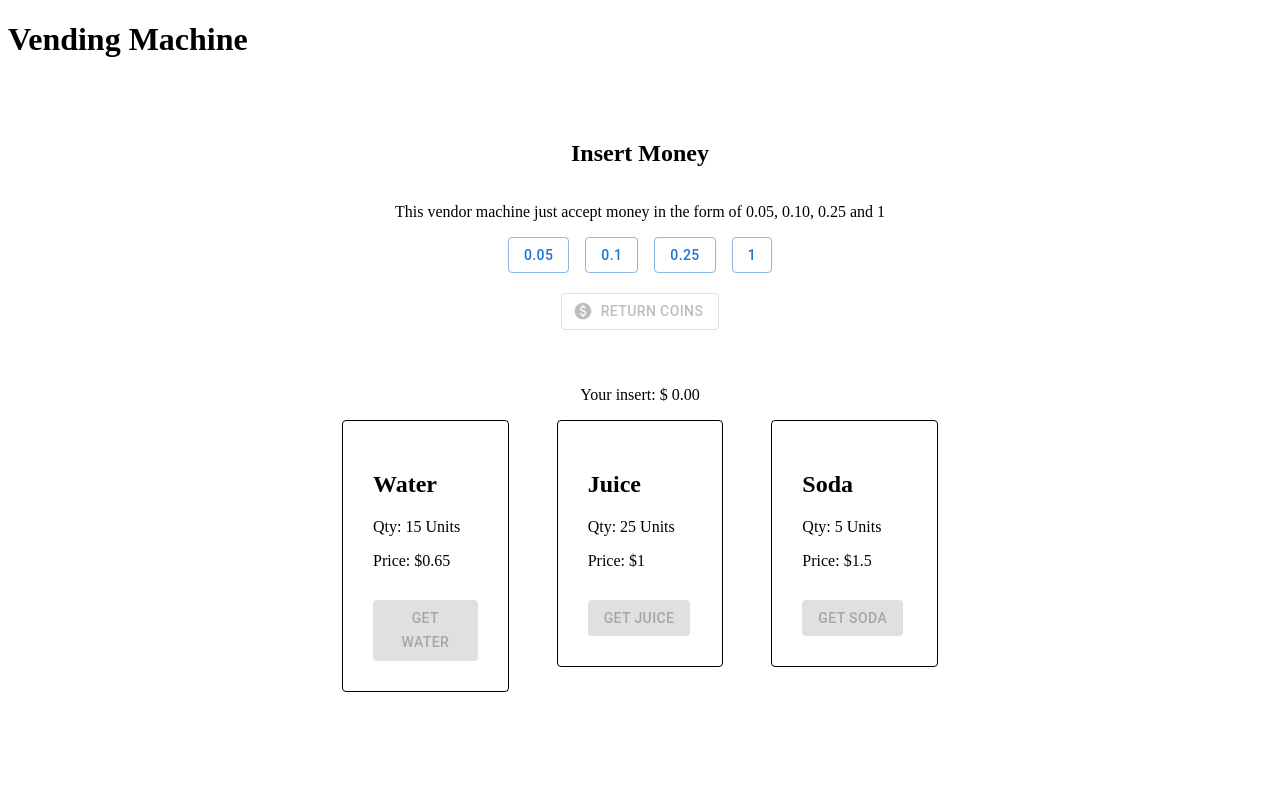
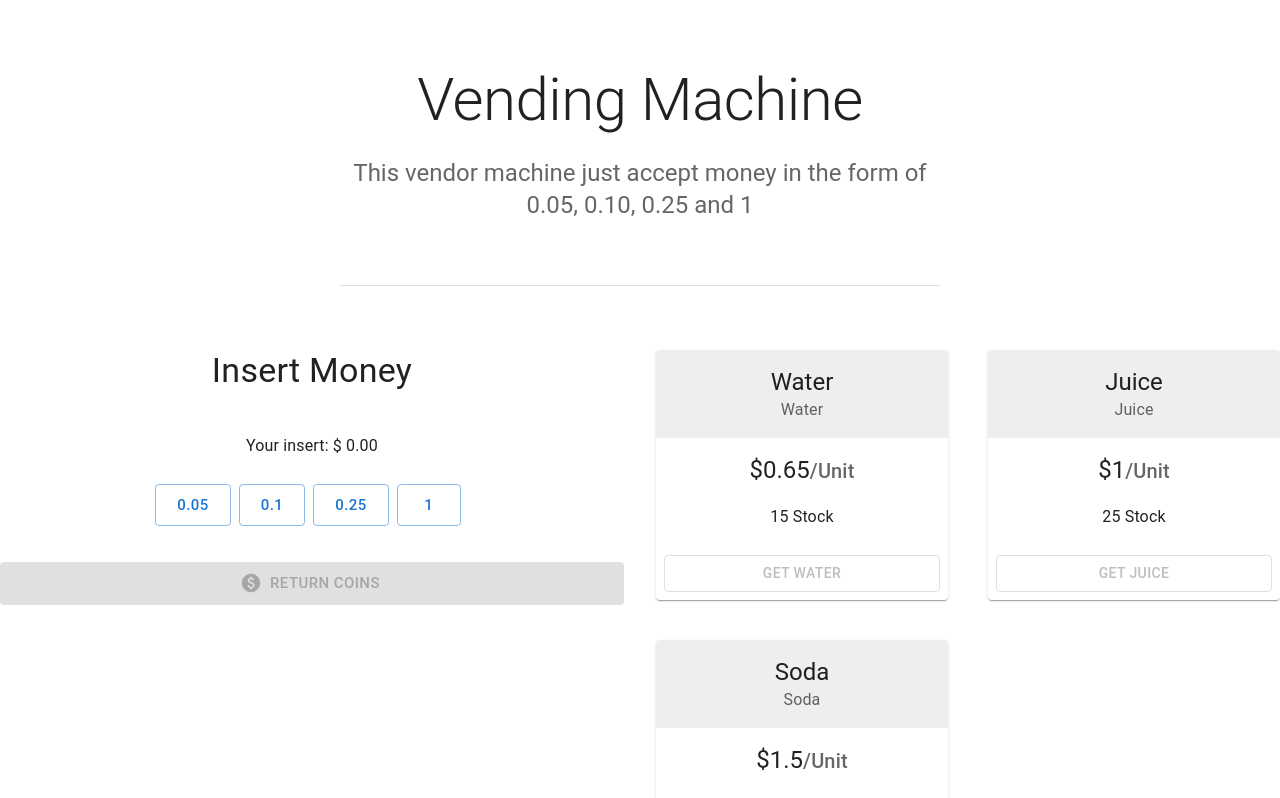
Before and after one commit to TeriLuna/vending-machine, a React (Create React App) app: page / in a window 1280 px wide. Shown: the top 798 px of the page. Built offline with nearby package versions, Linux system fonts and the light colour scheme.

Commit message:
adding header and footer components, and style applied to the whole app

```diff
--- a/src/App.js
+++ b/src/App.js
@@ -1,3 +1,7 @@
+import { CssBaseline } from "@mui/material";
+
+import Footer from "./Component/Footer";
+import Header from "./Component/Header";
 import VendorMachine from "./Component/VendorMachine";
 
 import { IncomeProvider } from "./Context/IncomeProvider";
@@ -5,8 +9,10 @@ import { IncomeProvider } from "./Context/IncomeProvider";
 function App() {
   return (
     <IncomeProvider>
-      <h1>Vending Machine</h1>
+      <CssBaseline />
+      <Header />
       <VendorMachine />
+      <Footer />
     </IncomeProvider>
   );
 }
--- /dev/null
+++ b/src/Component/Footer.jsx
@@ -0,0 +1,36 @@
+import React from "react";
+
+import { Container, Link, Typography } from "@mui/material";
+
+const Footer = () => {
+  return (
+    <Container
+      maxWidth="md"
+      component="footer"
+      sx={{
+        borderTop: (theme) => `1px solid ${theme.palette.divider}`,
+        mt: 8,
+        py: 3,
+      }}
+    >
+      <Typography
+        variant="body2"
+        color="text.secondary"
+        align="center"
+        sx={{ mt: 5 }}
+      >
+        {"Copyright © "}
+        <Link
+          color="inherit"
+          href="https://github.com/TeriLuna/vending-machine"
+        >
+          Catherine Lozada Bedoya
+        </Link>{" "}
+        {new Date().getFullYear()}
+        {"."}
+      </Typography>
+    </Container>
+  );
+};
+
+export default Footer;
--- /dev/null
+++ b/src/Component/Header.jsx
@@ -0,0 +1,39 @@
+import React from "react";
+
+import { Container, Typography } from "@mui/material";
+
+const Header = () => {
+  return (
+    <Container
+      disableGutters
+      maxWidth="sm"
+      component="main"
+      sx={{
+        py: 8,
+        mb: 8,
+        borderBottom: (theme) => `1px solid ${theme.palette.divider}`,
+      }}
+    >
+      <Typography
+        component="h1"
+        variant="h2"
+        align="center"
+        color="text.primary"
+        gutterBottom
+      >
+        Vending Machine
+      </Typography>
+      <Typography
+        variant="h5"
+        align="center"
+        color="text.secondary"
+        component="p"
+      >
+        This vendor machine just accept money in the form of 0.05, 0.10, 0.25
+        and 1
+      </Typography>
+    </Container>
+  );
+};
+
+export default Header;
--- a/src/Component/InputCoin.jsx
+++ b/src/Component/InputCoin.jsx
@@ -1,43 +1,35 @@
-import React, { useContext } from "react";
+import React from "react";
 
-import { Button, ButtonGroup, Container, Stack } from "@mui/material";
+import { Box, Button, Grid } from "@mui/material";
 import PaidIcon from "@mui/icons-material/Paid";
 
 import moneyList from "../Data/moneyAcceptance.json";
-import { IncomeContext } from "../Context/IncomeProvider";
 
-const InputCoin = () => {
-  const { handleCoinCount, totalCountCoin, handleReturnCoins } =
-    useContext(IncomeContext);
-
+const InputCoin = (props) => {
+  const { handleReturnCoins, handleCoinCount, totalCountCoin } = props;
   return (
-    <Container
-      sx={{
-        display: "flex",
-        flexDirection: "column",
-        alignItems: "center",
-        marginY: "40px",
-      }}
-    >
-      <h2>Insert Money</h2>
-      <p>
-        This vendor machine just accept money in the form of 0.05, 0.10, 0.25
-        and 1
-      </p>
-      <ButtonGroup variant="outlined" aria-label="outlined button group">
-        <Stack direction="row" spacing={2}>
+    <>
+      <Grid container justifyContent="center">
         {moneyList.map((money, i) => {
           let valueCoin = money.value;
           return (
-              <Button key={i} onClick={() => handleCoinCount(valueCoin)}>
+            <Grid item key={i} maxWidth="xs" mb={2} mr>
+              <Button
+                onClick={() => handleCoinCount(valueCoin)}
+                variant="outlined"
+                size="large"
+              >
                 {valueCoin}
               </Button>
+            </Grid>
           );
         })}
-        </Stack>
-      </ButtonGroup>
+      </Grid>
+      <Box display="flex" flexDirection="column" justifyContent="center">
         <Button
-        variant="outlined"
+          variant="contained"
+          color="secondary"
+          size="large"
           disabled={!totalCountCoin}
           startIcon={<PaidIcon />}
           sx={{ marginTop: "20px" }}
@@ -45,7 +37,8 @@ const InputCoin = () => {
         >
           Return Coins
         </Button>
-    </Container>
+      </Box>
+    </>
   );
 };
 
--- /dev/null
+++ b/src/Component/InputCoinContainer.jsx
@@ -0,0 +1,48 @@
+import React, { useContext } from "react";
+
+import { Grid, Typography } from "@mui/material";
+
+import { IncomeContext } from "../Context/IncomeProvider";
+import InputCoin from "./InputCoin";
+
+const InputCoinContainer = ({ data }) => {
+  const { handleCoinCount, totalCountCoin, handleReturnCoins } =
+    useContext(IncomeContext);
+  // Reduce decimal
+  const roundedNum = totalCountCoin.toFixed(2);
+  const itemPrice = data.reduce(function (prev, current) {
+    return prev.price < current.price ? prev : current;
+  });
+
+  return (
+    <Grid item component="main" xs={12} md={6} lg={6}>
+      <Typography
+        component="h2"
+        variant="h4"
+        color="text.primary"
+        mb={5}
+        display="flex"
+        justifyContent="center"
+      >
+        Insert Money
+      </Typography>
+      <Typography component="p" variant="subtitle1" align="center" mb={3}>
+        Your insert: $ {roundedNum}
+      </Typography>
+      {/* Show message for insert more coins */}
+      {itemPrice.price > roundedNum && totalCountCoin > 0 ? (
+        <Typography component="p" variant="subtitle1" align="center" mb={3}>
+          Please insert more coins
+        </Typography>
+      ) : null}
+
+      <InputCoin
+        handleCoinCount={handleCoinCount}
+        handleReturnCoins={handleReturnCoins}
+        totalCountCoin={totalCountCoin}
+      />
+    </Grid>
+  );
+};
+
+export default InputCoinContainer;
--- a/src/Component/ProductItem.jsx
+++ b/src/Component/ProductItem.jsx
@@ -1,6 +1,15 @@
 import React, { useContext, useState } from "react";
 
-import { Box, Button, Container } from "@mui/material";
+import {
+  Box,
+  Button,
+  Card,
+  CardActions,
+  CardContent,
+  CardHeader,
+  Typography,
+} from "@mui/material";
+
 import { IncomeContext } from "../Context/IncomeProvider";
 
 const ProductItem = (productsData) => {
@@ -18,23 +27,54 @@ const ProductItem = (productsData) => {
   };
 
   return (
-    <Container>
-      <Box key={id} sx={{ border: 1, borderRadius: 1, padding: "30px" }}>
-        <Box>
-          <h2>{name}</h2>
-          <p>Qty: {stockQty} Units</p>
-          <span>Price: ${price}</span>
+    <Card key={id}>
+      <CardHeader
+        title={name}
+        subheader={name}
+        titleTypographyProps={{ align: "center" }}
+        subheaderTypographyProps={{
+          align: "center",
+        }}
+        sx={{
+          backgroundColor: (theme) =>
+            theme.palette.mode === "light"
+              ? theme.palette.grey[200]
+              : theme.palette.grey[700],
+        }}
+      />
+
+      <CardContent>
+        <Box
+          sx={{
+            display: "flex",
+            justifyContent: "center",
+            alignItems: "baseline",
+            mb: 2,
+          }}
+        >
+          <Typography component="h2" variant="h5" color="text.primary">
+            ${price}
+          </Typography>
+          <Typography variant="h6" color="text.secondary">
+            /Unit
+          </Typography>
         </Box>
+
+        <Typography component="p" variant="subtitle1" align="center">
+          {stockQty} Stock
+        </Typography>
+      </CardContent>
+      <CardActions>
         <Button
+          fullWidth
+          variant="outlined"
           disabled={stockQty === 0 || price > totalCountCoin}
-          variant="contained"
-          sx={{ marginTop: "30px" }}
           onClick={handleStockQty}
         >
           Get {name}
         </Button>
-      </Box>
-    </Container>
+      </CardActions>
+    </Card>
   );
 };
 
--- a/src/Component/ProductsCollection.jsx
+++ b/src/Component/ProductsCollection.jsx
@@ -1,23 +1,22 @@
 import React from "react";
 
-import { Box } from "@mui/material";
+import { Grid } from "@mui/material";
 
 import ProductItem from "./ProductItem";
 
 const ProductsCollection = ({ data }) => {
   return (
-    <Box sx={{ display: "inline-flex", flexDirection: "row" }}>
-      {data.map((item) => {
-        return (
-          <ProductItem
-            key={item.id}
-            name={item.name}
-            price={item.price}
-            qty={item.qty}
-          />
-        );
-      })}
-    </Box>
+    <Grid item component="main" xs={12} md={6} lg={6}>
+      <Grid container spacing={5} alignItems="flex-end">
+        {data.map((item) => {
+          return (
+            <Grid item key={item.id} xs={12} sm={6} md={6}>
+              <ProductItem name={item.name} price={item.price} qty={item.qty} />
+            </Grid>
+          );
+        })}
+      </Grid>
+    </Grid>
   );
 };
 
--- a/src/Component/VendorMachine.jsx
+++ b/src/Component/VendorMachine.jsx
@@ -1,34 +1,18 @@
-import React, { useContext } from "react";
+import React from "react";
 
-import { Container } from "@mui/material";
+import { Grid } from "@mui/material";
 
-import { IncomeContext } from "../Context/IncomeProvider";
+import InputCoinContainer from "./InputCoinContainer";
+import ProductsCollection from "./ProductsCollection";
 
-import InputCoin from "./InputCoin";
-import ProductsCollection from "./ProductsCollection";
 import productsData from "../Data/productsData.json";
 
 const VendorMachine = () => {
-  const { totalCountCoin } = useContext(IncomeContext);
-
-  const roundedNum = totalCountCoin.toFixed(2);
-  const itemPrice = productsData.reduce(function (prev, current) {
-    return prev.price < current.price ? prev : current;
-  });
-
   return (
-    <Container
-      sx={{ display: "flex", flexDirection: "column", alignItems: "center" }}
-    >
-      <InputCoin />
-      <div>
-        <p>Your insert: $ {roundedNum}</p>
-        {itemPrice.price > roundedNum && totalCountCoin > 0 ? (
-          <>Please insert more coins</>
-        ) : null}
-      </div>
+    <Grid container spacing={4}>
+      <InputCoinContainer data={productsData} />
       <ProductsCollection data={productsData} />
-    </Container>
+    </Grid>
   );
 };
 
```
Lines whose indentation alone changed are shown as unchanged.
